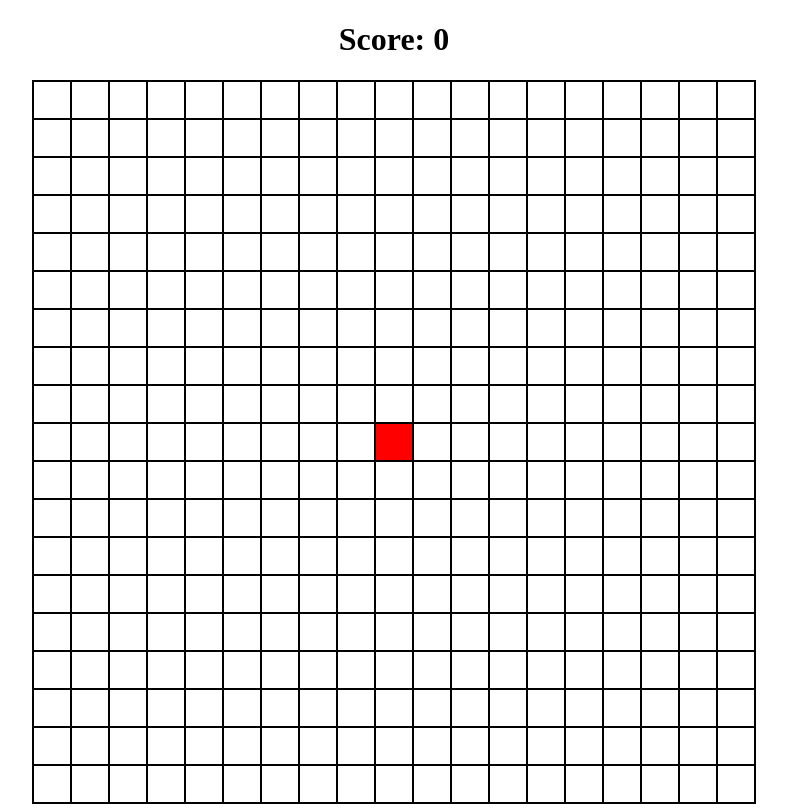
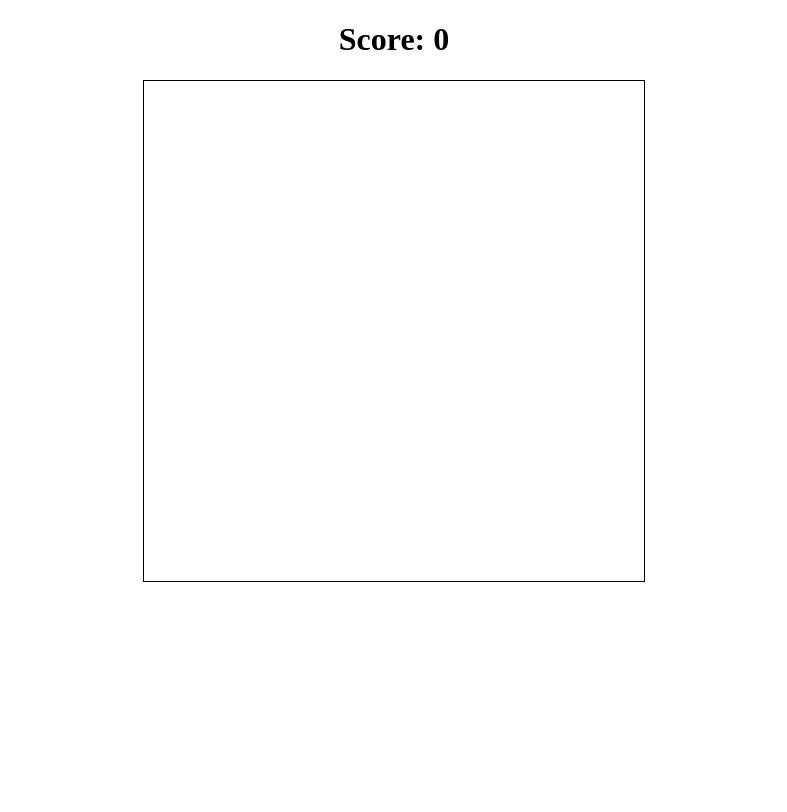
Before and after one commit to chrisdetmering/snake-game-1, a plain HTML site: page index.html in a window 1280 px wide. Shown: the whole page, without its empty margins (246-1033 px from the left). Drawn offline with Linux system fonts and the light colour scheme.

Commit message:
new approach, using canvas html element, discards previous work

```diff
--- a/index.html
+++ b/index.html
@@ -16,9 +16,9 @@
     <h1>Score: <span id="score">0</span></h1>
   </header>
   <main>
-    <div id="game-space">
+    <canvas id="game-space">
 
-    </div>
+    </canvas>
   </main>
   <!-- Add your site or application content here -->
   <script src="script.js"></script>
--- a/script.js
+++ b/script.js
@@ -5,7 +5,7 @@ let apple;
 
 gridGenerate();
 newGame();
-
+console.log(apple.offsetTop)
 //TESTING newApple()
 // window.addEventListener('click', function(event){
 //     if(event.target.matches('.apple')){
@@ -27,13 +27,14 @@ newGame();
 //CONTROL SNAKE WITH ARROW KEYS ON KEYBOARD
 //SHOW SCORE OF APPLES EATEN
 
+
+
 function newGame(){
     //start snake at id='174' to id='176'
     apple = document.getElementById("181")
     apple.setAttribute("class", "pixel apple");
     score = 0;
 }
-
 
 function newApple(){
     apple.setAttribute("class", "pixel")
--- a/style.css
+++ b/style.css
@@ -3,23 +3,26 @@ body{
     text-align: center;
 }
 #game-space{
-    display: grid;
-    grid-template-columns: repeat(19, auto);
-    width: 722px;
-    height: 722px;
+    /* display: grid;
+    grid-template-columns: repeat(19, auto); */
+    width: 500px;
+    height: 500px;
     left: 0;
     margin-left: auto;
     margin-right: auto;
     border: black solid 1px;
 
 }
-.pixel{
+
+
+/* Don't work with canvas element */
+/* .pixel{
     display: inline-grid;
-    border: black solid 1px;
+    border: black solid 2px;
 }
 
 .apple{
    background-color: red;
    z-index: 1;
 
-}
+} */
```
